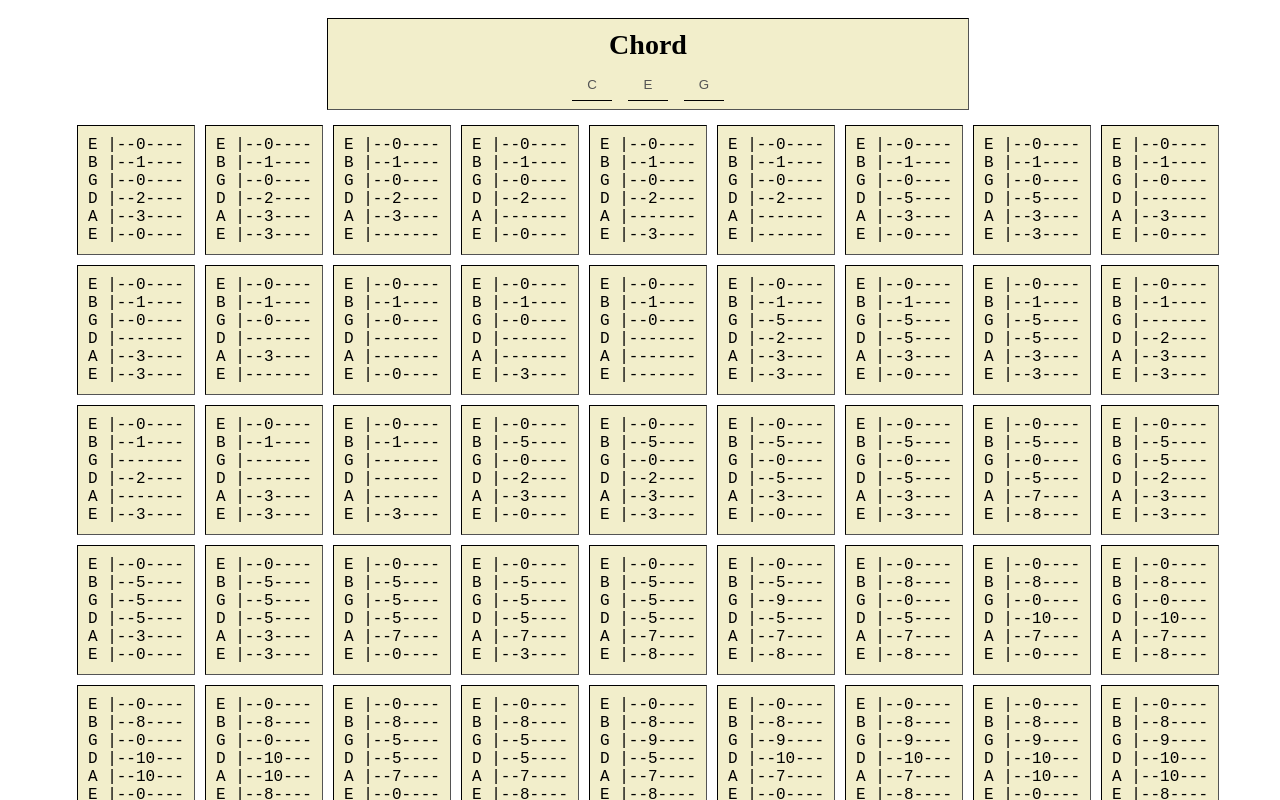
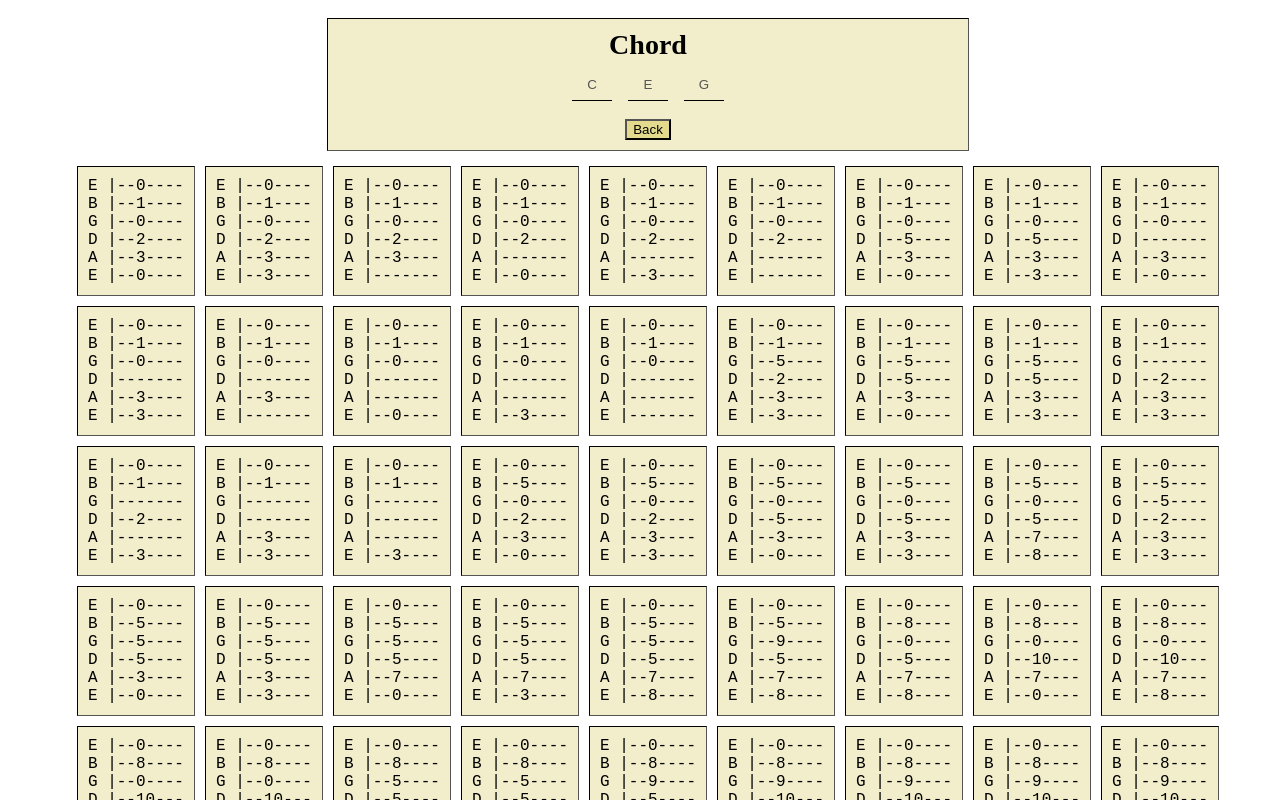
Before and after one commit to mlewicki12/angular-chord-generator, an Angular app: page / in a window 1280 px wide. Both pictures are taken after a click on the button "Generate". Shown: the top 800 px of the page. Built offline with nearby package versions, Linux system fonts and the light colour scheme.

Commit message:
add back button for navigation

```diff
--- a/src/app/components/chord-menu/chord-menu.component.html
+++ b/src/app/components/chord-menu/chord-menu.component.html
@@ -49,6 +49,7 @@
   <div class="input-text">
     <input *ngFor="let string of chordArray;" type="text" [ngModel]="string" disabled />
   </div>
+  <button (click)="back()">Back</button>
 </div>
 <app-chordlist *ngIf="mode === 'chords'" [strings]="tuningArray" [chord]="chordArray"></app-chordlist>
 
--- a/src/app/components/chord-menu/chord-menu.component.ts
+++ b/src/app/components/chord-menu/chord-menu.component.ts
@@ -66,6 +66,10 @@ export class ChordMenuComponent implements OnInit {
     }
   }
 
+  back() {
+    this.mode = 'menu';
+  }
+
   submit() {
     // filter out non-note strings just in case
     this.tuningArray = this.tuning.map(item => item.note).filter(item => this.chordGenerator.isNote(item));
```
